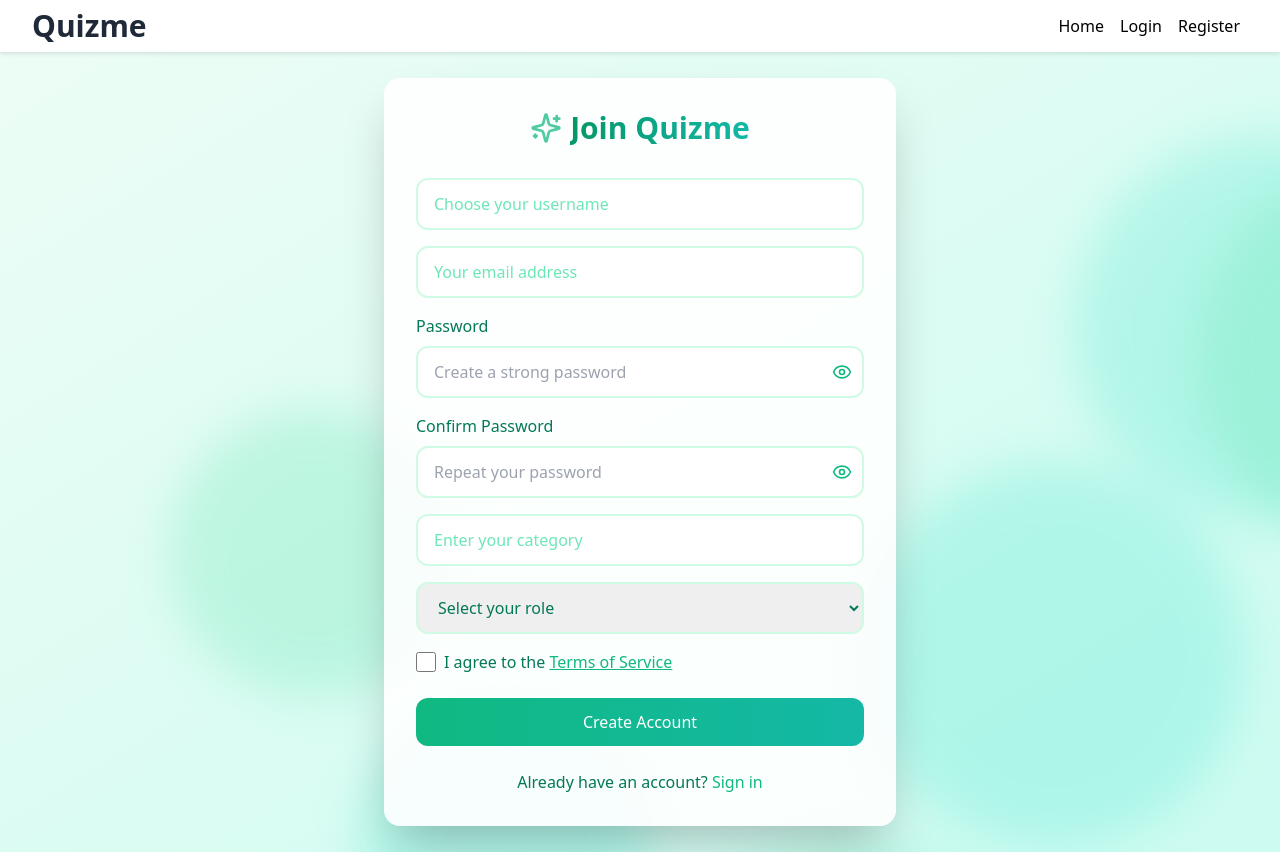
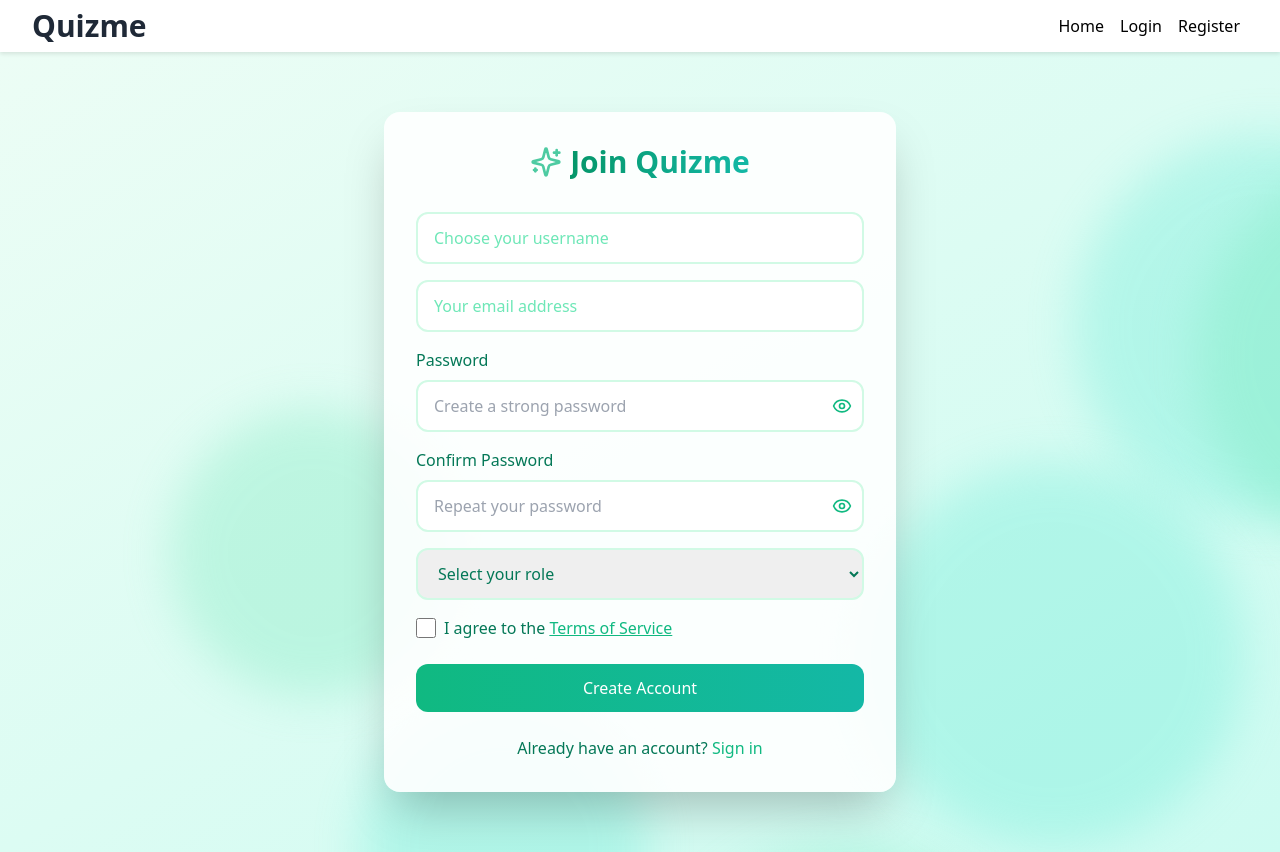
Before and after one commit to Mohamed5828/Quizme, a React (Vite) app in the folder frontend/: page /register in a window 1280 px wide. Built offline with nearby package versions, Linux system fonts and the light colour scheme.

Commit message:
removed extra role input and set category to same value as role !

```diff
--- a/frontend/src/components/authentication/Register.tsx
+++ b/frontend/src/components/authentication/Register.tsx
@@ -26,12 +26,22 @@ const RegisterForm: React.FC = () => {
     e: React.ChangeEvent<HTMLInputElement | HTMLSelectElement>
   ) => {
     const { id, value, type } = e.target;
-    setFormData((prevFormData) => ({
-      ...prevFormData,
-      [id]:
-        type === "checkbox" ? (e.target as HTMLInputElement).checked : value,
-    }));
+
+    if (id === "role") {
+      setFormData((prevFormData) => ({
+        ...prevFormData,
+        [id]: value,
+        category: value,
+      }));
+    } else {
+      setFormData((prevFormData) => ({
+        ...prevFormData,
+        [id]:
+          type === "checkbox" ? (e.target as HTMLInputElement).checked : value,
+      }));
+    }
   };
+
 
   const handleSubmit = async (e: React.FormEvent) => {
     e.preventDefault();
@@ -216,14 +226,7 @@ const RegisterForm: React.FC = () => {
                   </div>
                 </div>
 
-                <input
-                  type="text"
-                  id="category"
-                  className="w-full px-4 py-3 border-2 border-emerald-100 rounded-xl focus:outline-none focus:ring-2 focus:ring-emerald-400 focus:border-transparent transition-all duration-300 placeholder:text-emerald-300"
-                  placeholder="Enter your category"
-                  value={formData.category}
-                  onChange={handleChange}
-                />
+
 
                 <select
                   id="role"
```
